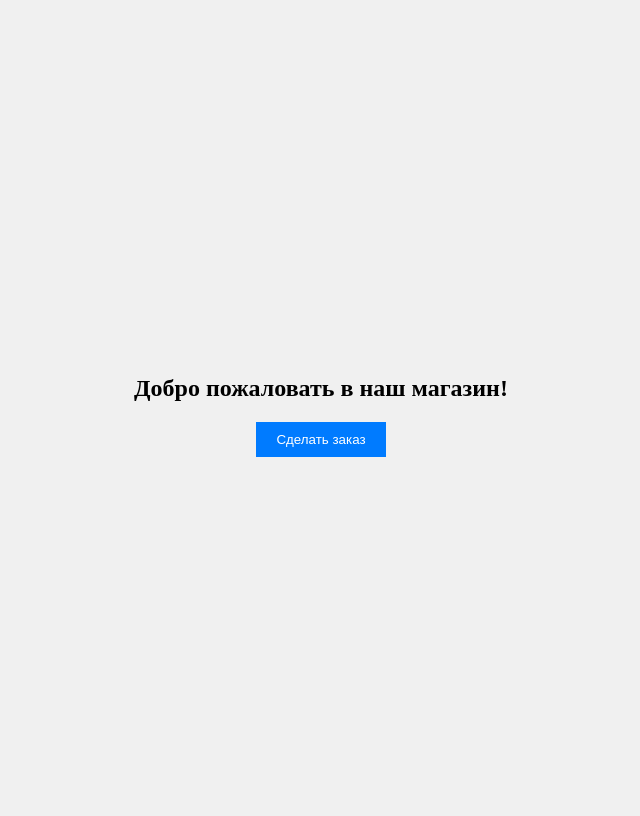
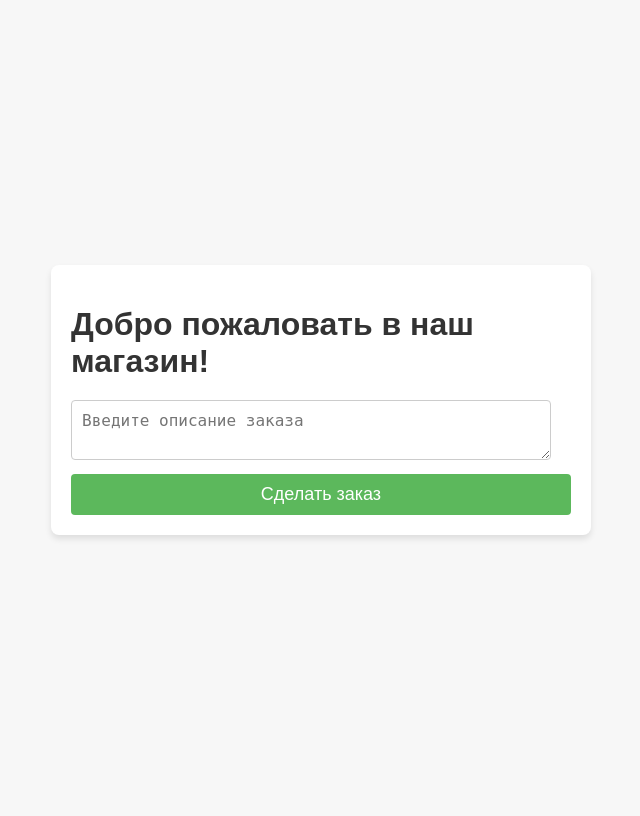
Before and after one commit to Vesimeu/ClientDjangoTelegramAPI, a Django app: page / in a window 1280 px wide. Shown: the whole page, without its empty margins (319-959 px from the left). After the commit the page ends 539 px from the top, so only its background shows below. Run offline with Django 5.2, Linux system fonts and the light colour scheme; parts of the project's set-up code (start-up, migrations or seed data) failed here and were passed over.

Commit message:
Изменил фронт, поменял библиотеку. Работает корректно

```diff
--- a/myshop/mainshop/templates/order.html
+++ b/myshop/mainshop/templates/order.html
@@ -6,47 +6,83 @@
     <title>Заказ</title>
     <style>
         body {
-            background-color: #f0f0f0; /* Цвет фона */
+            background-color: #f7f7f7; /* Обновленный цвет фона */
             display: flex;
             flex-direction: column;
             align-items: center;
             justify-content: center;
             height: 100vh; /* Высота экрана */
+            margin: 0; /* Убираем отступы */
+            font-family: 'Arial', sans-serif; /* Добавляем шрифт */
         }
 
         h1 {
-            font-size: 24px;
+            font-size: 32px; /* Увеличенный размер шрифта */
+            color: #333; /* Цвет текста заголовка */
             margin-bottom: 20px;
+        }
+
+        #order-form {
+            width: 100%;
+            max-width: 500px; /* Максимальная ширина формы */
+            background: #fff; /* Фон для формы */
+            padding: 20px;
+            border-radius: 8px;
+            box-shadow: 0 4px 6px rgba(0, 0, 0, 0.1); /* Тень для формы */
+            margin: 0 20px; /* Отступы слева и справа */
         }
 
         #order-button {
             padding: 10px 20px;
-            background-color: #007bff; /* Цвет кнопки */
-            color: #fff; /* Цвет текста на кнопке */
+            background-color: #5cb85c; /* Изменен цвет кнопки */
+            color: #fff;
             border: none;
             cursor: pointer;
             transition: background-color 0.3s;
+            width: 100%; /* Занимает всю ширину контейнера */
+            font-size: 18px; /* Увеличенный размер текста кнопки */
+            border-radius: 4px; /* Скругление углов кнопки */
         }
 
         #order-button:hover {
-            background-color: #0056b3; /* Цвет кнопки при наведении */
+            background-color: #4cae4c; /* Цвет кнопки при наведении */
+        }
+
+        #order-description {
+            width: calc(100% - 20px); /* Ширина с учетом padding */
+            padding: 10px;
+            border: 1px solid #ccc;
+            border-radius: 4px;
+            margin-bottom: 10px;
+            font-size: 16px; /* Увеличенный размер текста */
+            box-sizing: border-box; /* Гарантирует, что padding не добавляет ширину */
         }
     </style>
     <script src="https://ajax.googleapis.com/ajax/libs/jquery/3.5.1/jquery.min.js"></script>
 </head>
 <body>
-    <h1>Добро пожаловать в наш магазин!</h1>
-    <button id="order-button">Сделать заказ</button>
+    <div id="order-form">
+        <h1>Добро пожаловать в наш магазин!</h1>
+        <textarea id="order-description" placeholder="Введите описание заказа"></textarea>
+        <button id="order-button">Сделать заказ</button>
+    </div>
+
 
     <script type="text/javascript">
         document.getElementById('order-button').addEventListener('click', function() {
+            const orderDescription = document.getElementById('order-description').value; // Получаем описание заказа из поля ввода
+            if (!orderDescription.trim()) {
+                alert('Введите описание <за></за>каза.');
+                return;
+            }
+
             fetch('/order/send_order/', {
                 method: 'POST',
                 headers: {
                     'X-CSRFToken': getCookie('csrftoken'), // Получаем CSRF токен
                     'Content-Type': 'application/json'
                 },
-                body: JSON.stringify({ 'order': 'details' }) // Здесь может быть информация о заказе
+                body: JSON.stringify({ 'order_description': orderDescription }) // Передаем описание заказа
             })
             .then(response => {
                 if (response.ok) {
--- a/myshop/mainshop/views.py
+++ b/myshop/mainshop/views.py
@@ -1,9 +1,16 @@
+import json
+from urllib.request import Request
+from telegram.error import TimedOut
+from timeout_decorator import timeout
 from django.shortcuts import render
-from django.http import JsonResponse
+from django.http import JsonResponse, HttpRequest
 from django.views.decorators.csrf import csrf_exempt
 from telegram import Bot
 import os
+import telebot
 import asyncio
+from asgiref.sync import sync_to_async
+
 
 
 token_file_path = os.path.join(os.path.dirname(__file__), 'token.txt')
@@ -13,7 +20,8 @@ with open(token_file_path, 'r') as file:
 
 TELEGRAM_CHAT_ID = '708969494'
 
-bot = Bot(token=TELEGRAM_TOKEN)
+
+bot = telebot.TeleBot(TELEGRAM_TOKEN, parse_mode=None)
 
 # @csrf_exempt
 # def send_order_notification(request):
@@ -24,17 +32,26 @@ bot = Bot(token=TELEGRAM_TOKEN)
 #     else:
 #         return JsonResponse({'status': 'bad request'}, status=400)
 
+# Эта функция будет вызываться для отправки сообщения в Telegram
+# Функция для отправки сообщения в Telegram
+# async def send_telegram_message(chat_id, text):
+#     try:
+#         await bot.send_message(chat_id=chat_id, text=text)
+#     except TimedOut as e:
+#         print(f"Ошибка отправки уведомления: {e}")
+
 @csrf_exempt
-async def send_order(request):
+def send_order(request):
     if request.method == 'POST':
         try:
-            await bot.send_message(chat_id=TELEGRAM_CHAT_ID, text="Поступил новый заказ!")
+            order_description = json.loads(request.body)['order_description']
+            bot.send_message(TELEGRAM_CHAT_ID, f"Поступил новый заказ:\n{order_description}")
             return JsonResponse({'status': 'success'}, status=200)
-        except TimedOut as e:
-            # Обработка исключения таймаута
-            print(f"Ошибка отправки уведомления: {e}")
-            return JsonResponse({'status': 'timeout error'}, status=500)
+        except Exception as e:
+            print(f"Ошибка: {e}")
+            return JsonResponse({'status': 'error'}, status=500)
     return JsonResponse({'status': 'error'}, status=400)
+
 def order_page(request):
     # Ваша логика для обработки заказа
     try:
--- a/myshop/myshop/settings.py
+++ b/myshop/myshop/settings.py
@@ -37,8 +37,10 @@ INSTALLED_APPS = [
     'django.contrib.sessions',
     'django.contrib.messages',
     'django.contrib.staticfiles',
-    'mainshop'
+    'mainshop',
 ]
+
+
 
 MIDDLEWARE = [
     'django.middleware.security.SecurityMiddleware',
@@ -69,6 +71,7 @@ TEMPLATES = [
 ]
 
 WSGI_APPLICATION = 'myshop.wsgi.application'
+ASGI_APPLICATION = "myshop.asgi.application"
 
 
 # Database
```
Also changed, not shown: myshop/mainshop/telegram.py (added), myshop/myshop/urls.py (line endings or trailing spaces), readme.txt (added).
